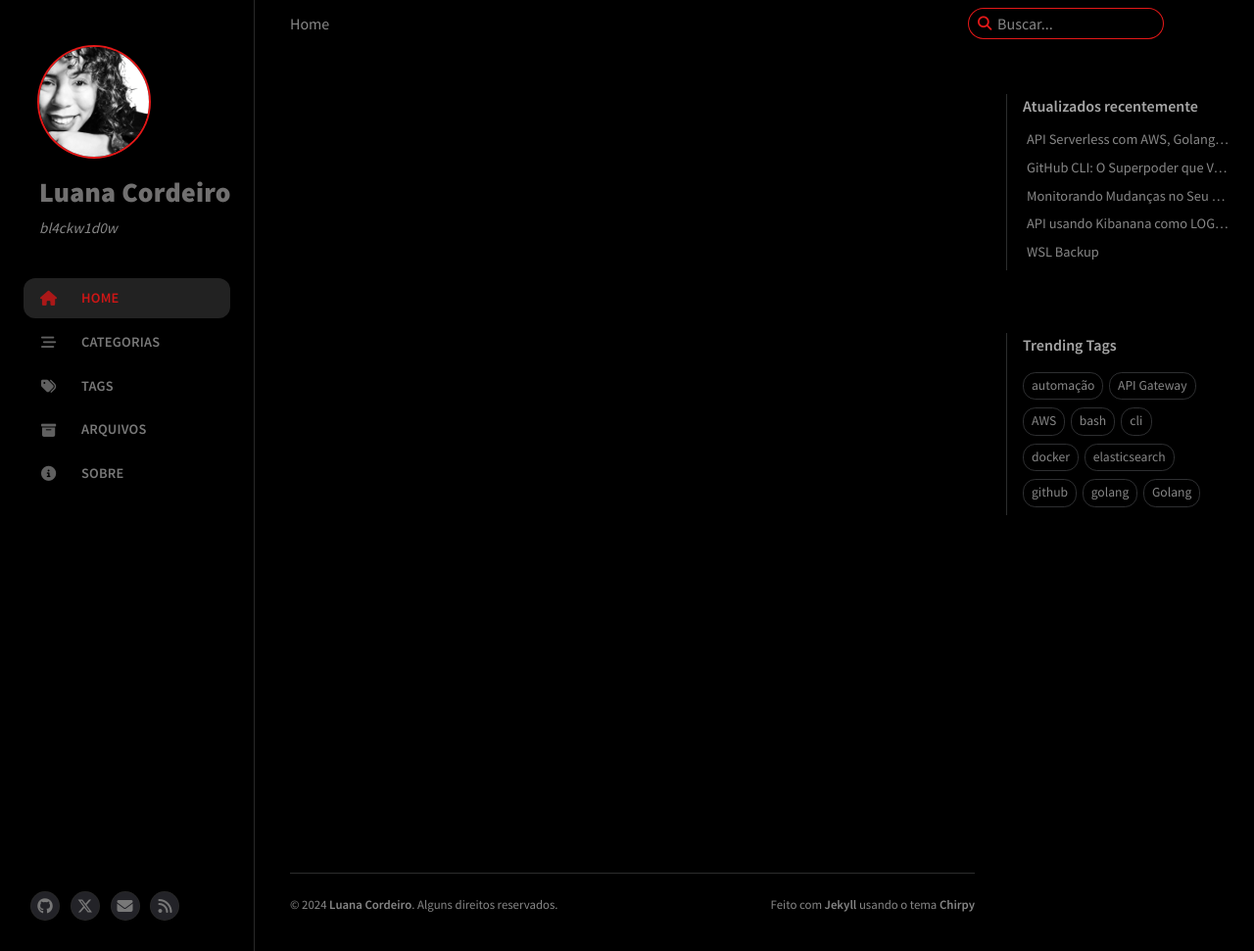
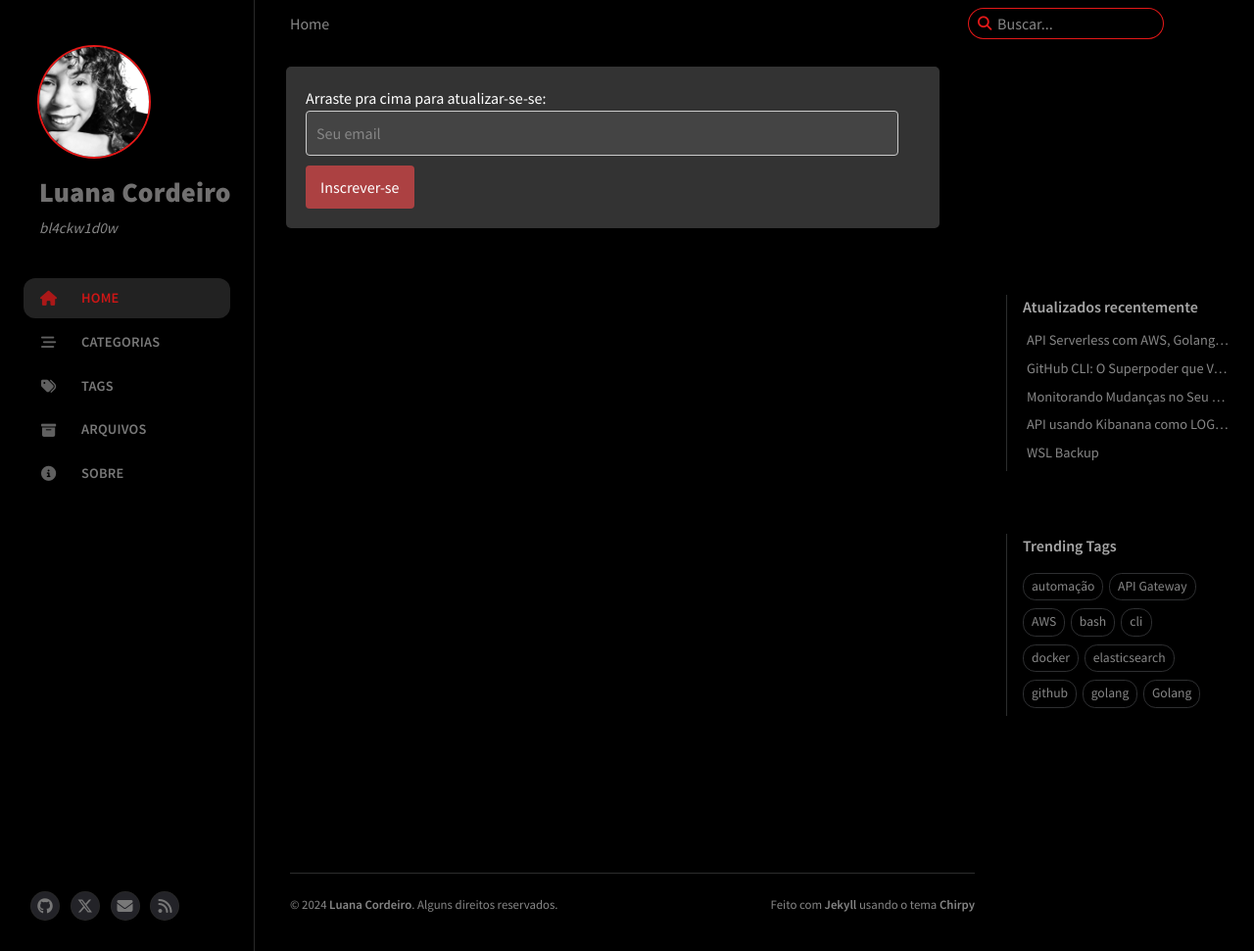
Before and after one commit to bl4ckw1d0w/bl4ckw1d0w.github.io, a Jekyll site: the page built from index.html, in a window 1280 px wide and 971 px high. Shown: the whole window at 98% size. Built offline with Jekyll 4.4.1, drawn with Linux system fonts in a browser that asks for light colours; cached includes are drawn as plain includes; nearby versions of some CDN libraries.

Commit message:
feat/newsleter: fixing the url
 - adding css in the news letter

```diff
--- a/_config.yml
+++ b/_config.yml
@@ -24,7 +24,7 @@ description: >- # used by seo meta and the atom feed
 feedburner: https://feeds.feedburner.com/blackwidow/feed
 # Fill in the protocol & hostname for your site.
 # e.g. 'https://username.github.io', note that it does not end with a '/'.
-url: "blackwidow.com.br"
+url: "https://blackwidow.com.br"
 
 github:
   username: bl4ckw1d0w # change to your github username
--- a/_layouts/default.html
+++ b/_layouts/default.html
@@ -18,11 +18,21 @@ layout: compress
   <link rel="alternate" type="application/rss+xml" title="Feed do Blog" href="https://feeds.feedburner.com/blackwidow/feed" />
 
   <body>
+
     {% include sidebar.html lang=lang %}
 
     <div id="main-wrapper" class="d-flex justify-content-center">
       <div class="container d-flex flex-column px-xxl-5">
         {% include topbar.html lang=lang %}
+
+        <div class="newsletter-signup">
+          <form action="https://feedburner.google.com/fb/a/mailverify" method="post" target="_blank">
+            <input type="hidden" name="b" value="blackwidow/feed" />
+            <label for="email">Arraste pra cima para atualizar-se-se:</label>
+            <input type="email" name="email" id="email" required placeholder="Seu email" />
+            <input type="submit" value="Inscrever-se" />
+          </form>
+        </div>
 
         <div class="row flex-grow-1">
           <main aria-label="Main Content" class="col-12 col-lg-11 col-xl-9 px-md-4">
@@ -46,6 +56,7 @@ layout: compress
             {% endfor %}
           </aside>
         </div>
+
 
         <div class="row">
           <!-- tail -->
--- a/_sass/layout/home.scss
+++ b/_sass/layout/home.scss
@@ -187,3 +187,60 @@
     }
   } /* .pagination */
 }
+/* Estilo do contêiner */
+
+/* Estilo do bloco da newsletter */
+.newsletter-signup {
+  background-color: #333; /* Fundo escuro */
+  color: #fff; /* Texto branco */
+  border-radius: 5px; /* Cantos arredondados */
+  padding: 20px; /* Espaçamento interno */
+  margin: 20px; /* Margem em torno do formulário */
+  text-align: left; /* Centralizar o texto */
+  width: 67%; /* Largura do campo do bloco */
+
+
+}
+
+/* Estilo do texto da newsletter */
+.newsletter-signup p {
+  font-size: 18px; /* Tamanho da fonte do texto */
+  margin-bottom: 15px; /* Margem inferior */
+  grid-column: 1 / -1; /* Faz o bloco ocupar todas as colunas */
+
+}
+
+/* Estilo do rótulo */
+.newsletter-signup label {
+  display: block; /* Torna o rótulo um bloco */
+  margin-bottom: 5px; /* Margem inferior */
+  height: 20px;
+  width: 500px;
+}
+
+/* Estilo do campo de email */
+.newsletter-signup input[type="email"] {
+  width: calc(100% - 22px); /* Largura do campo de email */
+  padding: 10px; /* Preenchimento interno */
+  margin-bottom: 10px; /* Margem inferior */
+  border: 1px solid #ccc; /* Borda do campo */
+  border-radius: 4px; /* Cantos arredondados */
+  background-color: #444; /* Cor de fundo do campo */
+  color: #fff; /* Texto branco */
+}
+
+/* Estilo do botão de envio */
+.newsletter-signup input[type="submit"] {
+  background-color: #ac4142; /* Cor de fundo do botão */
+  color: white; /* Cor do texto do botão */
+  border: none; /* Sem borda */
+  padding: 10px 15px; /* Preenchimento interno */
+  border-radius: 4px; /* Cantos arredondados */
+  cursor: pointer; /* Cursor em forma de mão */
+  transition: background-color 0.3s; /* Transição suave para a cor do fundo */
+}
+
+/* Efeito de hover no botão */
+.newsletter-signup input[type="submit"]:hover {
+  background-color: #f08a8b; /* Cor do botão ao passar o mouse */
+}
```
Also changed, not shown: _layouts/newsletter.html (added).
